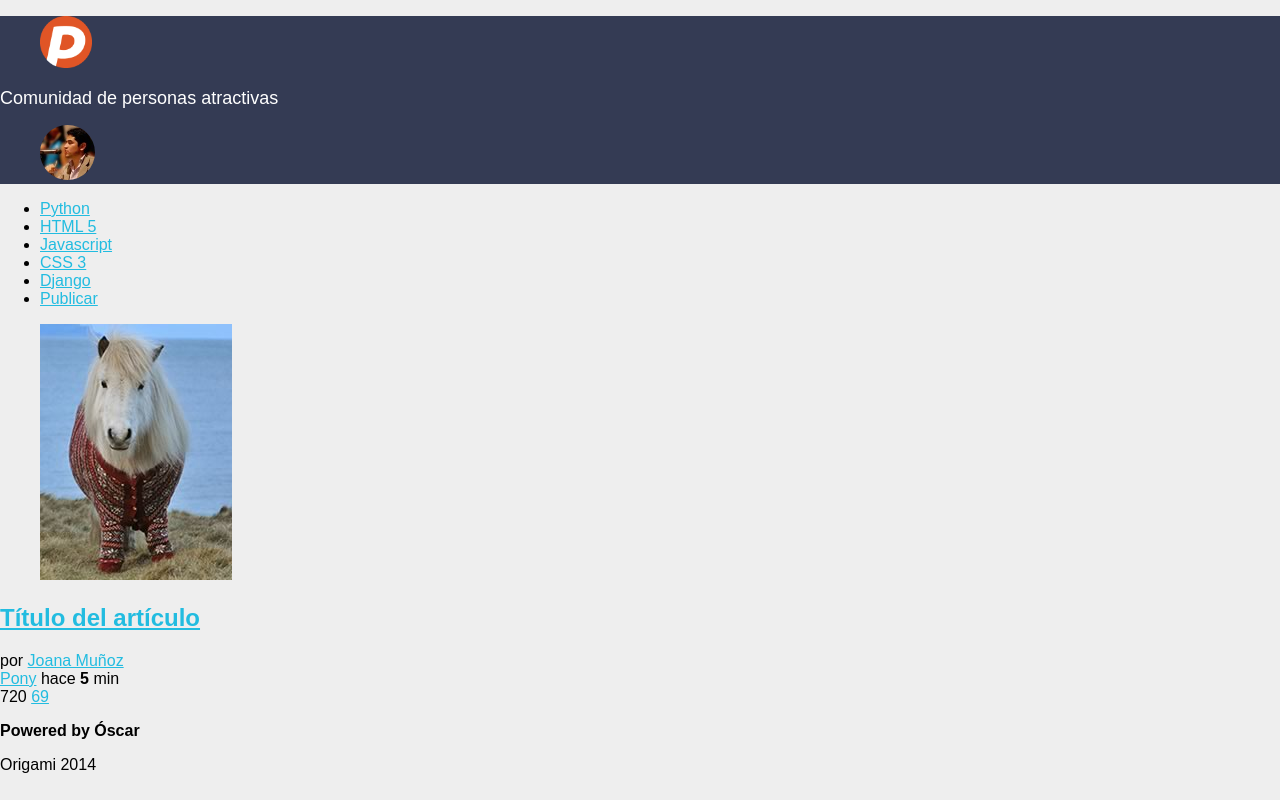
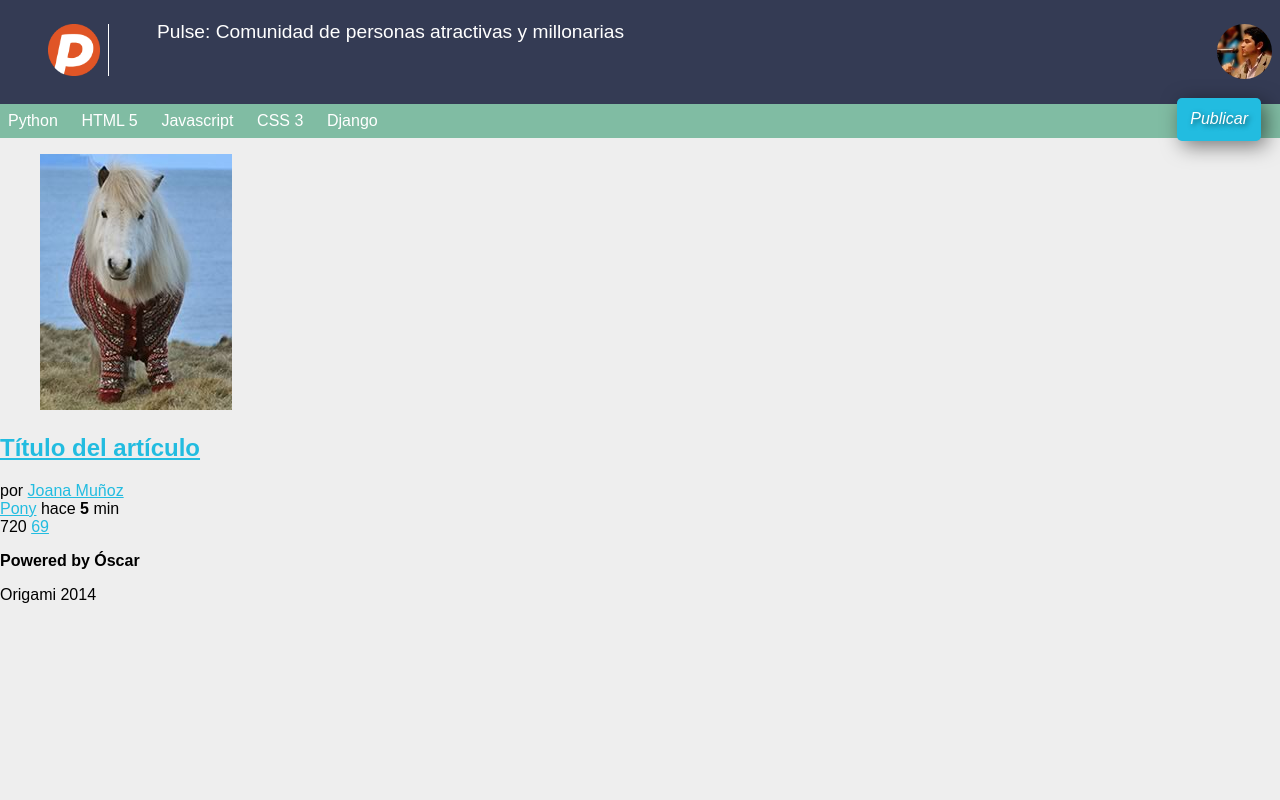
Before and after one commit to odzero/pulse2014, a plain HTML site: page index2.html in a window 1280 px wide. Drawn offline with Linux system fonts and the light colour scheme.

Commit message:
cambios css

```diff
--- a/estilos.css
+++ b/estilos.css
@@ -16,17 +16,38 @@ header
 {
 	background: #343B54;
 	color: white;
+	overflow: hidden;
+	padding:  0.5em;
+}
+
+header figure
+{
+
+	float: left;
 }
 
 header h1
 {
-	font-size: 18px;
+	font-size: 1.2em; /*16 (tamaño real de la fuente * 1.2 = 19.2)*/
 	font-weight: normal; /*quita la negrita al h1*/
+	margin: 0.5 70px 0 0;
 }
 
 header #logo img
 {
 	width: 52px; /*cuando se proporciona el ancho, proporcionalmente se da el alto*/
+	border-right: 1px solid white;
+	padding-right: 0.5em;
+	margin-right: 0.5em;
+}
+
+header #avatar img
+{
+
+	position: absolute;
+	top: 0;
+	right: 0;
+	margin: 1.5em 0.5em 0 0;
 }
 
 header #avatar img
@@ -34,3 +55,52 @@ header #avatar img
 	width: 55px;
 	border-radius: 50%;
 }
+
+
+nav
+{
+	background: #80BCA3;
+	padding: 0 0.5em;
+	position: relative;
+}
+
+nav ul
+{
+	list-style: none;
+	margin: 0;
+	padding: 0;
+
+}
+
+nav ul #publicar_nav
+{
+	position: absolute;
+	top: -0.4em;
+	right: 0;
+}
+
+nav ul #publicar_nav a
+{
+	background: #22BCE0;
+	padding: 0.8em ;
+	border-radius: 5px;
+	text-decoration: none;
+	font-style: italic;
+	text-shadow: rgba(0,0,0,0.5) 2px 2px 5px; /*Woooow*/
+	box-shadow: rgba(0,0,0,0.5) 5px 5px 20px;
+}
+
+nav ul li
+{
+	display: inline-block;
+	margin: 0 1.2em 0 0;
+
+}
+
+nav ul li a
+{
+	color: white;
+	display: block;
+	padding: 0.5em 0;
+	text-decoration: none;
+}
--- a/index2.html
+++ b/index2.html
@@ -13,7 +13,7 @@
 			<img src="logo.png"/>
 		</figure>
 		<h1>
-			Comunidad de personas atractivas
+			Pulse: Comunidad de personas atractivas y millonarias
 		</h1>
 		<figure id="avatar">
 			<img src="avatar.jpg">
```
